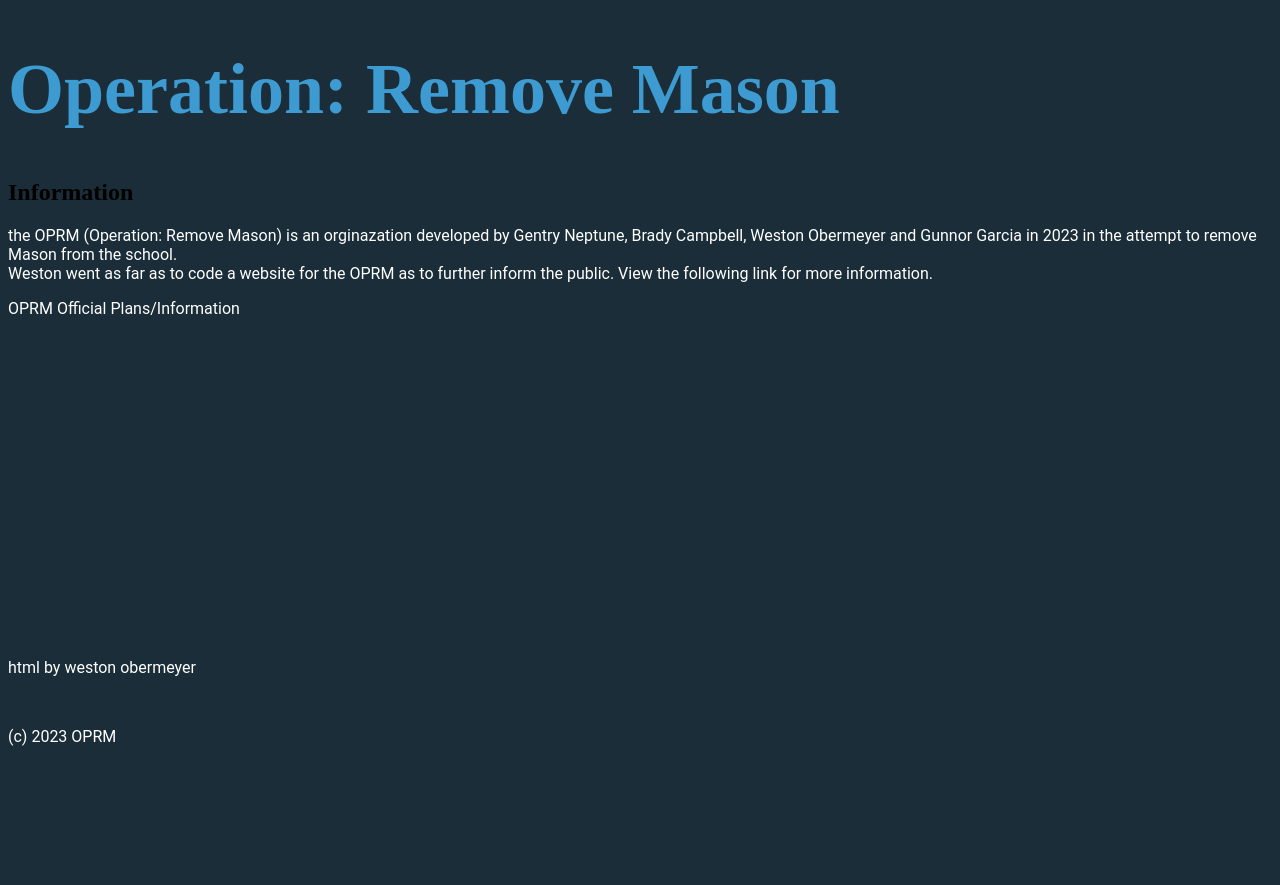
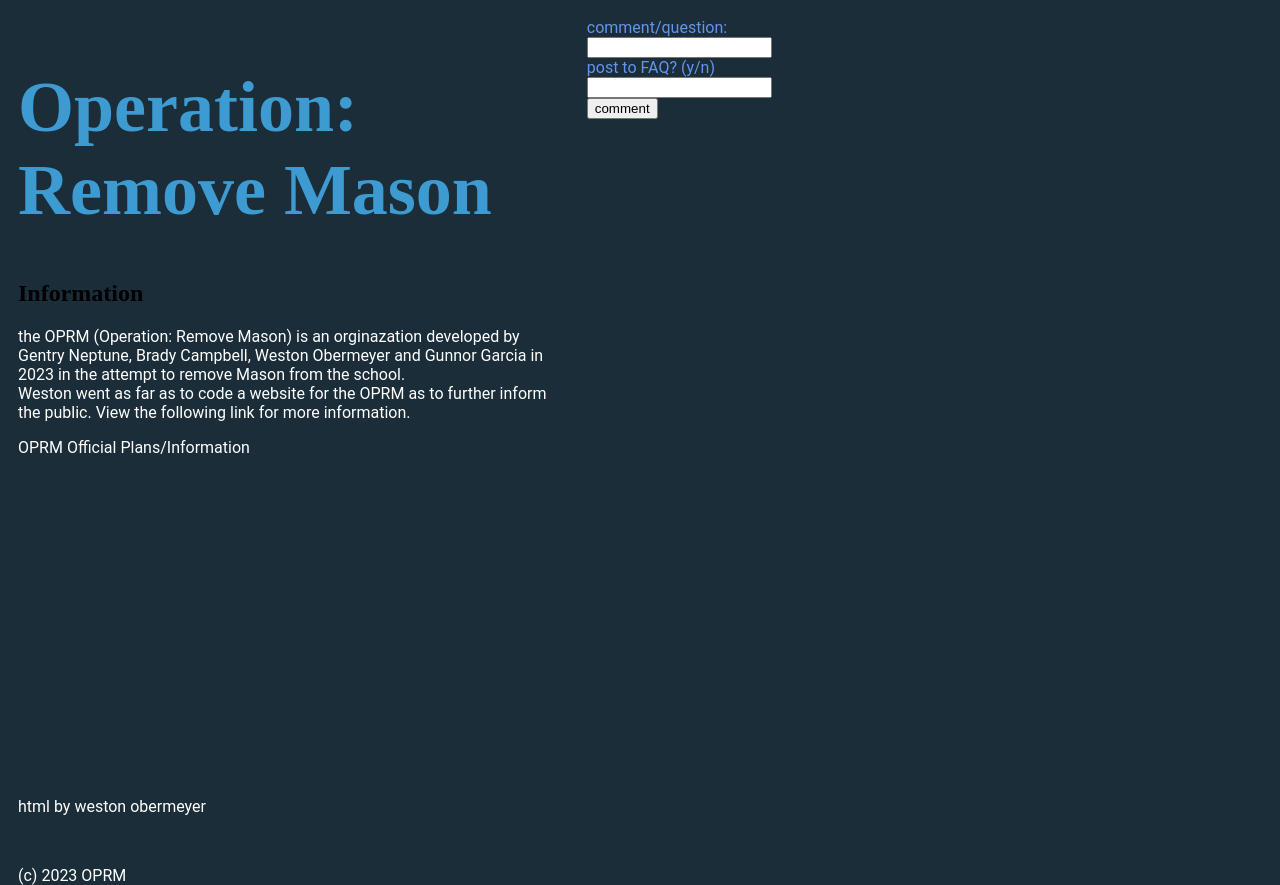
Before and after one commit to muskieclark/oprm.github.io, a plain HTML site: page index.html in a window 1280 px wide. Before the commit the page ends 800 px from the top, so only its background shows below. Drawn offline with Linux system fonts and the light colour scheme.

Commit message:
Update index.html

```diff
--- a/index.html
+++ b/index.html
@@ -9,10 +9,40 @@
     body {background-color:#1A2D38;}
        p {font-family:roboto, helvetica; color:white;}
        a {font-family:roboto, helvetica; color:white; text-decoration:none;}
+    form {font-family:roboto, helvetica; color:cornflowerblue; text-decoration:none;}
        h1{font-size:72px; color:#3D9BD1;}
        h2{color:#94CFF1 font-family:roboto, helvetica;}
+
+          * {
+  box-sizing: border-box;
+  }
+
+
+  .column {
+  float: left;
+  padding: 10px;
+  height: 300px;
+  }
+
+  .left {
+  width: 45%;
+  }
+
+  .right {
+  width: 55%;
+  }
+
+
+  .row:after {
+  content: "";
+  display: table;
+  clear: both;
+  }
   </style>
-  <h1>Operation: Remove Mason</h1>
+  <div class="row">
+    <div class="column left">
+      </style>
+        <h1>Operation: Remove Mason</h1>
   <h2>Information</h2>
   <p>the OPRM (Operation: Remove Mason) is an orginazation developed by Gentry Neptune, Brady Campbell, Weston Obermeyer and Gunnor Garcia in 2023 in the attempt to remove Mason from the school.<br>
   Weston went as far as to code a website for the OPRM as to further inform the public. View the following link for more information.</p>
@@ -38,5 +68,12 @@
   <br>
   <p>html by weston obermeyer</p><br>
   <p>(c) 2023 OPRM</p>
-  </body>
-</html>
+    </div>
+      <div class="column right">
+        <form action="mailto:myteam.wa@gmail.com" method="post" enctype="text/plain">
+      comment/question:<br>
+      <input type="text" name="comment"><br>
+      post to FAQ? (y/n)<br>
+      <input type="text" name="post comment?(y/n)"><br>
+      <input type="submit" value="comment">
+    </form>
```
